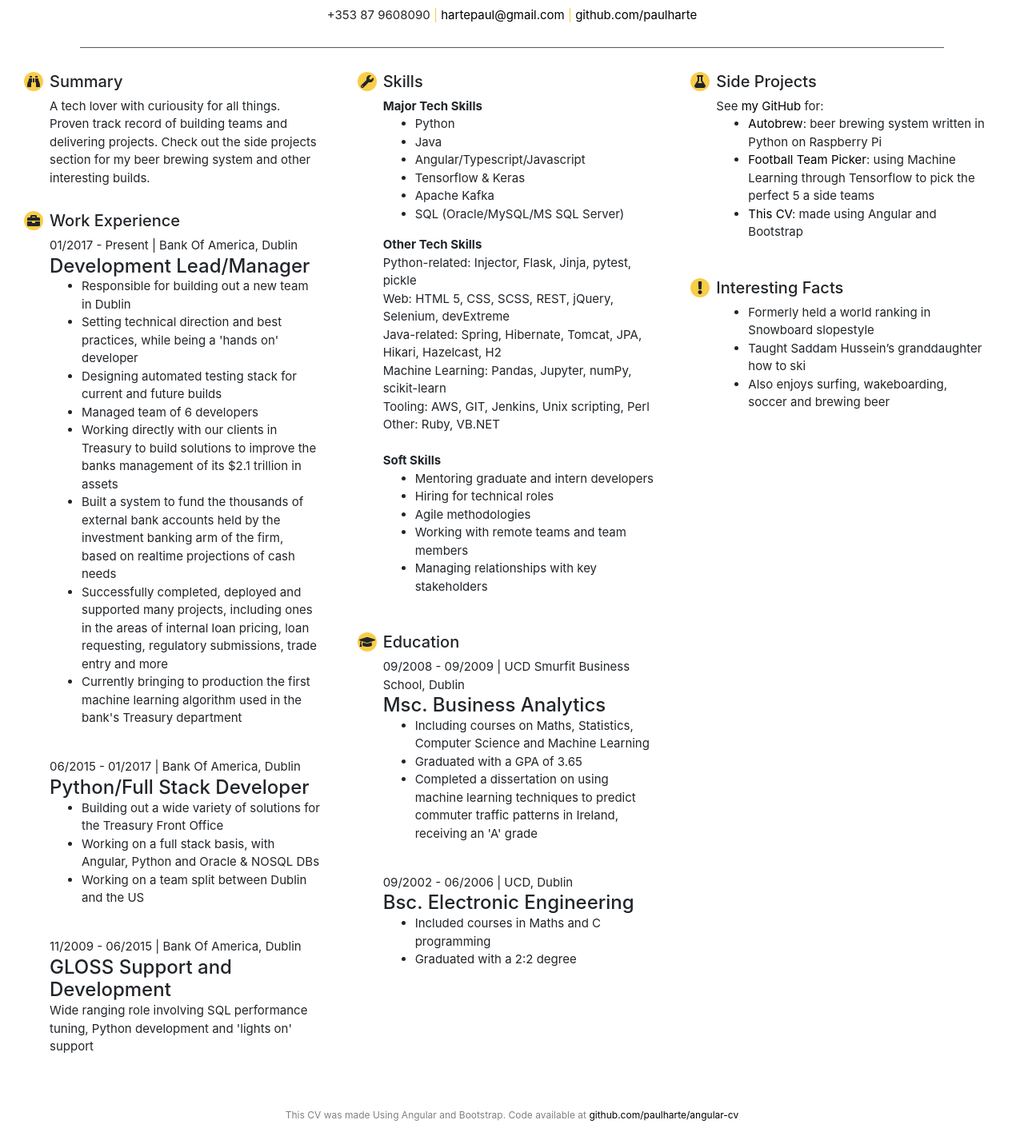
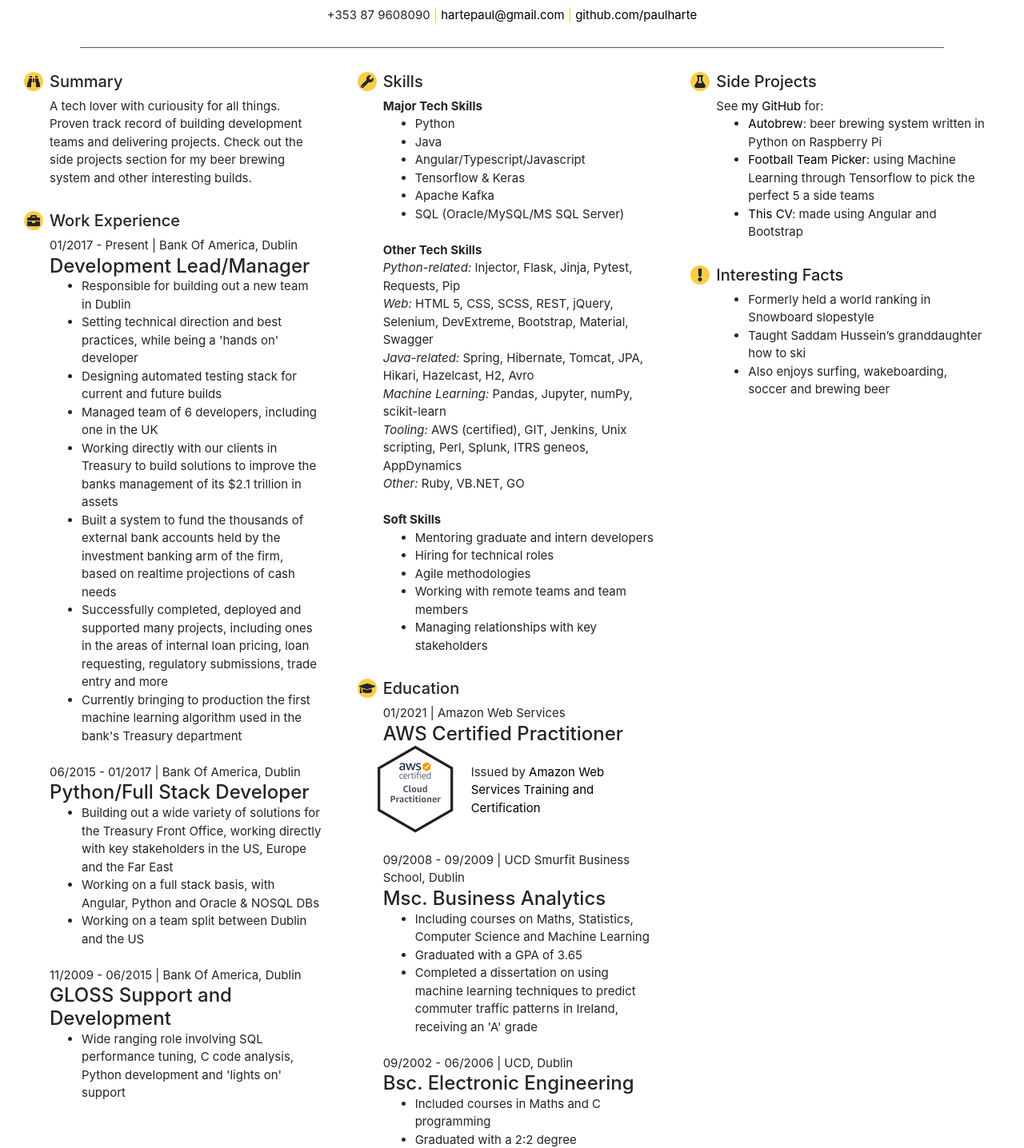
Before and after one commit to paulharte/angular-cv, an Angular app: page / in a window 1280 px wide. Shown: the part 237-1673 px from the top of the page at 80% size. Before the commit the page ends 1643 px from the top, so only its background shows below. Built offline with nearby package versions, Linux system fonts and the light colour scheme.

Commit message:
Deploy to aws plus some minor updates

```diff
--- a/src/app/cv-content/cv-content.component.html
+++ b/src/app/cv-content/cv-content.component.html
@@ -3,7 +3,8 @@
     <div class="col-lg-4 col-md-6 col-xs-12">
 
         <app-section title="Summary" [icon]="summaryIcon">
-            A tech lover with curiousity for all things. Proven track record of building teams and delivering projects. Check out the side projects section for my beer brewing system and other interesting builds.
+            A tech lover with curiousity for all things. Proven track record of building development teams and delivering projects.
+            Check out the side projects section for my beer brewing system and other interesting builds. <br>
         </app-section>
 
         <app-section title="Work Experience" [icon]="workExperienceIcon">
@@ -12,7 +13,7 @@
                     <li>Responsible for building out a new team in Dublin</li>
                     <li>Setting technical direction and best practices, while being a 'hands on' developer</li>
                     <li>Designing automated testing stack for current and future builds</li>
-                    <li>Managed team of 6 developers</li>
+                    <li>Managed team of 6 developers, including one in the UK</li>
                     <li>Working directly with our clients in Treasury to build solutions to improve the banks management of its $2.1 trillion in assets</li>
                     <li>Built a system to fund the thousands of external bank accounts held by the investment banking arm of the firm, based on realtime projections of cash needs</li>
                     <li>Successfully completed, deployed and supported many projects, including ones in the areas of internal loan pricing, loan requesting, regulatory submissions, trade entry and more</li>
@@ -21,15 +22,16 @@
             </app-life-period>
             <app-life-period dateText="06/2015 - 01/2017" place="Bank Of America, Dublin" position="Python/Full Stack Developer">
                 <ul>
-                    <li>Building out a wide variety of solutions for the Treasury Front Office</li>
+                    <li>Building out a wide variety of solutions for the Treasury Front Office, working directly with key
+                        stakeholders in the US, Europe and the Far East</li>
                     <li>Working on a full stack basis, with Angular, Python and Oracle & NOSQL DBs</li>
                     <li>Working on a team split between Dublin and the US</li>
                 </ul>
             </app-life-period>
             <app-life-period dateText="11/2009 - 06/2015" place="Bank Of America, Dublin" position="GLOSS Support and Development">
-                <span>
-                Wide ranging role involving SQL performance tuning, Python development and 'lights on' support
-                </span>
+                <ul>
+                    <li>Wide ranging role involving SQL performance tuning, C code analysis, Python development and 'lights on' support</li>
+                </ul>
             </app-life-period>
         </app-section>
     </div>
@@ -43,16 +45,16 @@
                 <li>Tensorflow & Keras</li>
                 <li>Apache Kafka</li>
                 <li>SQL (Oracle/MySQL/MS SQL Server)</li>
-            </ul>
+            </ul><br>
             <strong>Other Tech Skills</strong>
             <div>
                 <span>
-                    Python-related: Injector, Flask, Jinja, pytest, pickle <br>
-                    Web: HTML 5, CSS, SCSS, REST,  jQuery, Selenium, devExtreme<br>
-                    Java-related: Spring, Hibernate, Tomcat, JPA, Hikari, Hazelcast, H2<br>
-                    Machine Learning: Pandas, Jupyter, numPy, scikit-learn <br>
-                    Tooling: AWS, GIT, Jenkins, Unix scripting, Perl<br>
-                    Other: Ruby, VB.NET
+                    <i>Python-related:</i> Injector, Flask, Jinja, Pytest, Requests, Pip<br>
+                    <i>Web:</i> HTML 5, CSS, SCSS, REST,  jQuery, Selenium, DevExtreme, Bootstrap, Material, Swagger<br>
+                    <i>Java-related:</i> Spring, Hibernate, Tomcat, JPA, Hikari, Hazelcast, H2, Avro<br>
+                    <i>Machine Learning:</i> Pandas, Jupyter, numPy, scikit-learn <br>
+                    <i>Tooling:</i> AWS (certified), GIT, Jenkins, Unix scripting, Perl, Splunk, ITRS geneos, AppDynamics<br>
+                    <i>Other:</i> Ruby, VB.NET, GO
                 </span>
             </div> <br>
             <strong>Soft Skills</strong>
@@ -65,6 +67,17 @@
             </ul>
         </app-section>
         <app-section title="Education" [icon]="educationIcon">
+            <app-life-period dateText="01/2021"
+                place="Amazon Web Services"
+                position="AWS Certified Practitioner">
+                <div class="row">
+                    <img src="assets/AWScert.png" alt="AWS Certified Cloud Practitioner">
+                    <div class="col"> <br>
+                        Issued by <a href="https://www.youracclaim.com/badges/ff2392c2-90d1-4e0e-8a11-4d605791765c/public_url">Amazon Web Services Training and Certification</a>
+                    </div>
+                </div>
+
+            </app-life-period>
             <app-life-period dateText="09/2008 - 09/2009"
                 place="UCD Smurfit Business School, Dublin"
                 position="Msc. Business Analytics">
--- a/src/app/header/header.component.css
+++ b/src/app/header/header.component.css
@@ -100,3 +100,10 @@
     padding-top: 60px;
     margin-top: 0px;
 }
+
+/* Change background for printing, as it looks nicer */
+@media print {
+    .middle {
+        background: #58595b!important;
+    }
+}
--- a/src/styles.css
+++ b/src/styles.css
@@ -9,3 +9,7 @@
 body {
     font-size: 15px;
 }
+
+ul {
+    margin: 0px;
+}
```
Also changed, not shown: src/assets/AWScert.png (added), 1 other file (tests, documents, lock files or other folders).
